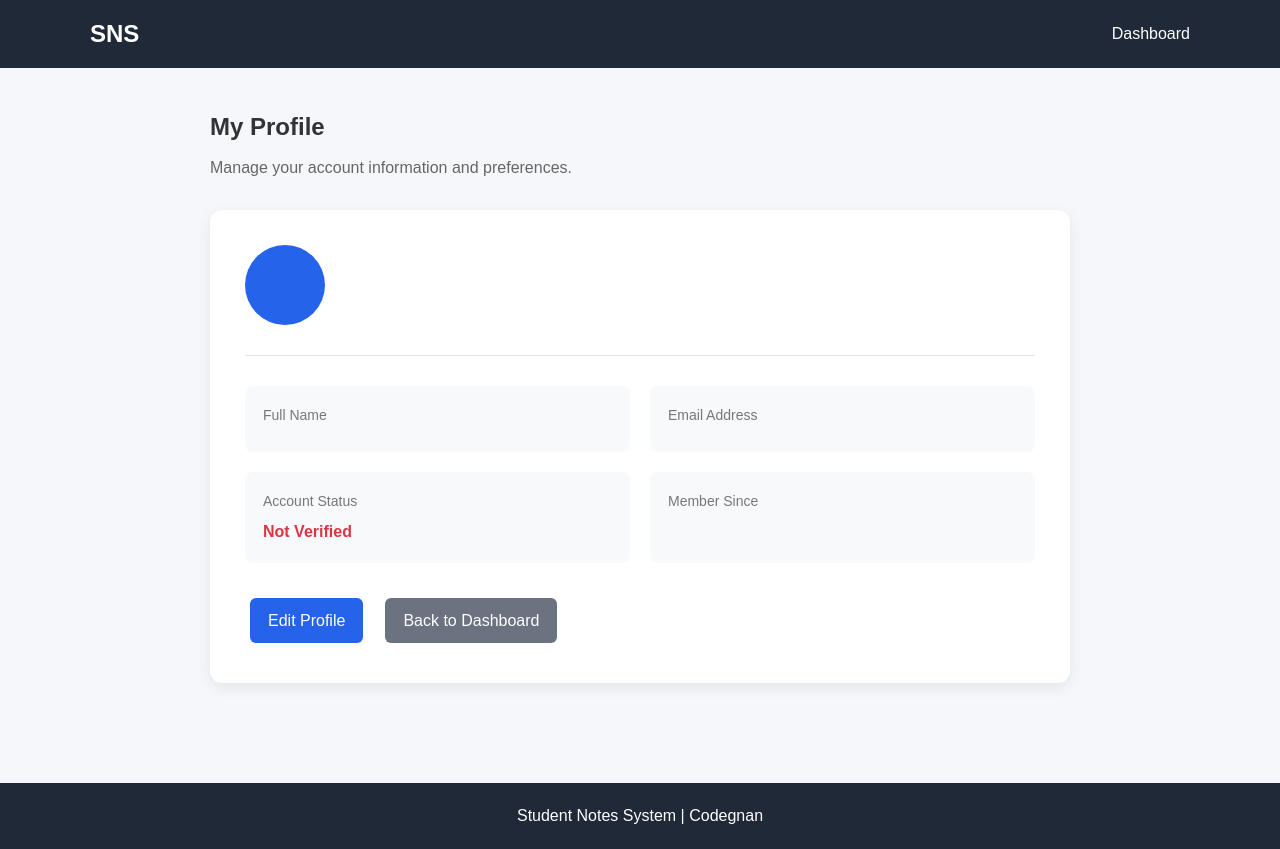
After one commit to mounikaperisetti/Student-Management-System, a Flask app: template templates/profile.html in a window 1280 px wide. The commit adds this page. Run offline with Flask 3, Linux system fonts and the light colour scheme; the template is opened without the code that fills it, so the values that code supplies are empty.

Commit message:
added profile page

```diff
--- a/app.py
+++ b/app.py
@@ -365,14 +365,47 @@ def login():
             return render_template('login.html', err = "Password do not match")
         else:
             session['username'] = user_data['name']
+            session['id'] = user_data['id']
             session['email'] = email
             return redirect('/dashboard')
 
 @app.route('/logout')
 def logout():
-    session.clear()
+    if "id" in session:
+        session.pop('id',None)
+        session.pop('name',None)
+        session.pop('email',None)
+    # session.clear()
     return redirect('/login')
 
+@app.route('/profile')
+def profile():
+    if "id" not in session:
+        return redirect('/login')
+    id = session["id"]
+    user_data = readUserRecordByEmail({"email":session['email']})
+    if user_data == 'No record':
+        return render_template("profile.html", user = None, err = "User Data Not Found")
+    return render_template("profile.html", user = user_data )
+    # ------or we can write  as below ------------
+    # connection = getConnectionWithDB()
+    # if connection == 'Connection Failed':
+    #     return False
+    # else:
+    #     cursor = connection.cursor()
+    #     cursor.execute("SELECT * FROM users WHERE id = %s",(id,))
+    #     data = cursor.fetchone()
+    #     record = {
+    #         'id' : data[0],
+    #         'name' : data[1],
+    #         'email' : data[2],
+    #         'password_hash' : data[3],
+    #         'is_verified' : data[4],
+    #         'created_at' : data[5]
+    #     }
+    #     cursor.close()
+    #     connection.close()
+    #     return render_template('profile.html',user = record)
 
 
 @app.route('/dashboard')
--- a/static/css/style.css
+++ b/static/css/style.css
@@ -273,7 +273,138 @@ body {
     margin: 40px 0 30px;
 }
 
+/* =========================
+   Profile Page
+========================= */
 
+.profile-page {
+    max-width: 900px;
+    margin: 0 auto;
+    padding: 40px 20px;
+}
+
+
+/* Header */
+
+.profile-header {
+    margin-bottom: 30px;
+}
+
+.profile-header h1 {
+    margin-bottom: 8px;
+}
+
+.profile-header p {
+    margin: 0;
+    color: #666;
+}
+
+
+/* Profile Card */
+
+.profile-card {
+    background: white;
+    border-radius: 12px;
+    padding: 35px;
+    box-shadow: 0 4px 15px rgba(0, 0, 0, 0.08);
+}
+
+
+/* Top section */
+
+.profile-top {
+    display: flex;
+    align-items: center;
+    gap: 20px;
+    padding-bottom: 30px;
+    border-bottom: 1px solid #e5e5e5;
+}
+
+
+/* Avatar */
+
+.profile-avatar {
+    width: 80px;
+    height: 80px;
+
+    border-radius: 50%;
+
+    display: flex;
+    align-items: center;
+    justify-content: center;
+
+    background: #2563eb;
+    color: white;
+
+    font-size: 32px;
+    font-weight: bold;
+}
+
+
+/* Name */
+
+.profile-name h2 {
+    margin: 0 0 6px 0;
+}
+
+.profile-name p {
+    margin: 0;
+    color: #666;
+}
+
+
+/* Information */
+
+.profile-info {
+    display: grid;
+    grid-template-columns: 1fr 1fr;
+    gap: 20px;
+
+    margin-top: 30px;
+}
+
+
+.profile-item {
+    background: #f8f9fa;
+    padding: 18px;
+    border-radius: 8px;
+}
+
+
+.profile-item span {
+    display: block;
+
+    font-size: 14px;
+    color: #777;
+
+    margin-bottom: 7px;
+}
+
+
+.profile-item strong {
+    font-size: 16px;
+}
+
+
+/* Account status */
+
+.verified {
+    color: #198754;
+}
+
+.not-verified {
+    color: #dc3545;
+}
+
+
+/* Buttons */
+
+.profile-actions {
+    display: flex;
+    gap: 12px;
+
+    margin-top: 30px;
+}
 
 /* -------------------------
    Statistics
--- a/templates/base.html
+++ b/templates/base.html
@@ -28,13 +28,9 @@
         </h2>
 
         <nav>
-            <a href="{{ url_for('home') }}">Home</a>
-            {% if session.get('username') %}
-                <a href="{{url_for('logout')}}">Logout</a>
-            {% else %}
-                <a href="{{ url_for('register') }}">Register</a>
-                <a href="{{ url_for('login') }}">Login</a>
-            {% endif %}
+            {% block navmenu %}
+
+            {% endblock %}
         </nav>
 
     </div>
--- a/templates/dashboard.html
+++ b/templates/dashboard.html
@@ -5,6 +5,10 @@
 Dashboard - SNS
 {% endblock %}
 
+{% block navmenu %}
+<a href="{{url_for('profile')}}">Profile</a>
+<a href="{{ url_for('logout') }}">Logout</a>
+{% endblock %}
 
 {% block content %}
 
--- a/templates/index.html
+++ b/templates/index.html
@@ -4,7 +4,11 @@
 {% block title %}
 Home - SNS
 {% endblock %}
-
+{% block navmenu %}
+    <a href="{{ url_for('home') }}">Home</a>
+    <a href="{{ url_for('register') }}">Register</a>
+    <a href="{{ url_for('login') }}">Login</a>
+{% endblock %}
 
 {% block content %}
 
--- a/templates/login.html
+++ b/templates/login.html
@@ -4,7 +4,11 @@
 {% block title %}
 Login - SNS
 {% endblock %}
-
+{% block navmenu %}
+    <a href="{{ url_for('home') }}">Home</a>
+    <a href="{{ url_for('register') }}">Register</a>
+    <a href="{{ url_for('login') }}">Login</a>
+{% endblock %}
 
 {% block content %}
 
--- /dev/null
+++ b/templates/profile.html
@@ -0,0 +1,150 @@
+{% extends "base.html" %}
+
+
+{% block title %}
+Profile - SNS
+{% endblock %}
+{% block navmenu %}
+<a href="{{ url_for('dashboard') }}">Dashboard</a>
+{% endblock %}
+
+
+{% block content %}
+
+<section class="profile-page">
+
+    <div class="profile-header">
+
+        <h1>
+            My Profile
+        </h1>
+
+        <p>
+            Manage your account information and preferences.
+        </p>
+
+    </div>
+
+
+    <div class="profile-card">
+
+        <!-- Profile top section -->
+
+        <div class="profile-top">
+
+            <div class="profile-avatar">
+
+                {{ user.name[0].upper() }}
+
+            </div>
+
+
+            <div class="profile-name">
+
+                <h2>
+                    {{ user.name }}
+                </h2>
+
+                <p>
+                    {{ user.email }}
+                </p>
+
+            </div>
+
+        </div>
+
+
+        <!-- Profile information -->
+
+        <div class="profile-info">
+
+            <div class="profile-item">
+
+                <span>
+                    Full Name
+                </span>
+
+                <strong>
+                    {{ user.name }}
+                </strong>
+
+            </div>
+
+
+            <div class="profile-item">
+
+                <span>
+                    Email Address
+                </span>
+
+                <strong>
+                    {{ user.email }}
+                </strong>
+
+            </div>
+
+
+            <div class="profile-item">
+
+                <span>
+                    Account Status
+                </span>
+
+                {% if user.is_verified %}
+
+                    <strong class="verified">
+                        Verified
+                    </strong>
+
+                {% else %}
+
+                    <strong class="not-verified">
+                        Not Verified
+                    </strong>
+
+                {% endif %}
+
+            </div>
+
+
+            <div class="profile-item">
+
+                <span>
+                    Member Since
+                </span>
+
+                <strong>
+                    {{ user.created_at.strftime('%d %b %Y') }}
+                </strong>
+
+            </div>
+
+        </div>
+
+
+        <!-- Actions -->
+
+        <div class="profile-actions">
+
+            <a
+                href="/profile/edit"
+                class="btn btn-primary"
+            >
+                Edit Profile
+            </a>
+
+
+            <a
+                href="/dashboard"
+                class="btn btn-secondary"
+            >
+                Back to Dashboard
+            </a>
+
+        </div>
+
+    </div>
+
+</section>
+
+{% endblock %}
--- a/templates/register.html
+++ b/templates/register.html
@@ -2,6 +2,11 @@
 
 {% block title %}
 Register - SNS
+{% endblock %}
+{% block navmenu %}
+    <a href="{{ url_for('home') }}">Home</a>
+    <a href="{{ url_for('register') }}">Register</a>
+    <a href="{{ url_for('login') }}">Login</a>
 {% endblock %}
 
 {% block content %}
--- a/templates/verify.html
+++ b/templates/verify.html
@@ -2,6 +2,11 @@
 
 {% block title %}
 Verify - SNS
+{% endblock %}
+{% block navmenu %}
+    <a href="{{ url_for('home') }}">Home</a>
+    <a href="{{ url_for('register') }}">Register</a>
+    <a href="{{ url_for('login') }}">Login</a>
 {% endblock %}
 
 {% block content %}
```
